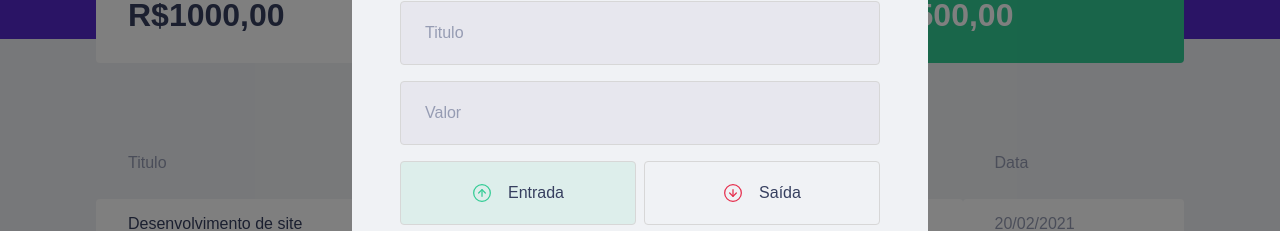
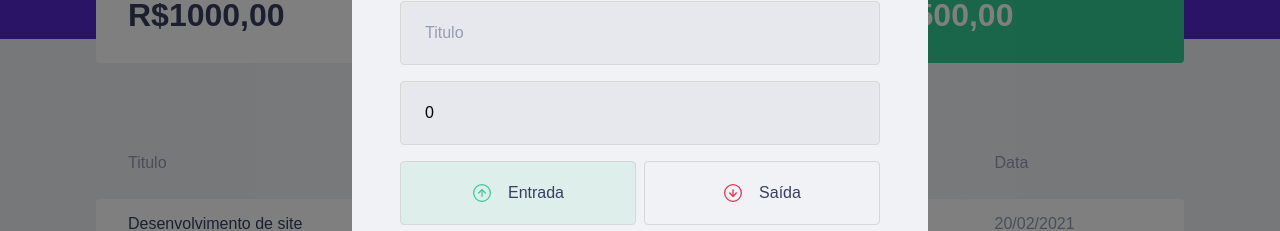
Before and after one commit to RaphaelVasconcelos/ignite-finances-control, a React (Create React App) app: page / in a window 1280 px wide. Both pictures are taken after a click on the button "Nova Transação". Shown: the part 233-464 px from the top of the page. Built offline with nearby package versions, Linux system fonts and the light colour scheme; no server answers; what miragejs would draw is missing.

Commit message:
Adding state to form input and config to save on mirage

```diff
--- a/src/components/NewTransactionModal/index.tsx
+++ b/src/components/NewTransactionModal/index.tsx
@@ -1,8 +1,9 @@
-import { useState } from "react";
+import { FormEvent, useState } from "react";
 import Modal from "react-modal";
 import closeImg from "../../assets/close.svg";
 import incomeImg from "../../assets/income.svg";
 import outcomeImg from "../../assets/outcome.svg";
+import { api } from "../../services/api";
 import {
   Container,
   TransactionTypeContainer,
@@ -20,6 +21,18 @@
 }: NewTransaciontModalProps) {
   const [type, setType] = useState("deposit");
 
+  const [title, setTitle] = useState("");
+  const [value, setValue] = useState(0);
+  const [category, setCategory] = useState("");
+
+
+  function handleCreateNewTransaction(event: FormEvent){
+    event.preventDefault();
+    const data = {title, value, category, type};
+
+    api.post('/transaction', data);
+  }
+
   return (
     <Modal
       isOpen={isOpen}
@@ -34,10 +47,10 @@
       >
         <img src={closeImg} alt="Fechar modal" />
       </button>
-      <Container>
+      <Container onSubmit={handleCreateNewTransaction}>
         <h2>Cadastrar Transação</h2>
-        <input placeholder="Titulo" />
-        <input placeholder="Valor" type="number" />
+        <input placeholder="Titulo" value={title} onChange={event => setTitle(event.target.value)} />
+        <input placeholder="Valor" type="number" value={value} onChange={event => setValue(Number(event.target.value))} />
 
         <TransactionTypeContainer>
           <RadioBox
@@ -64,7 +77,7 @@
           </RadioBox>
         </TransactionTypeContainer>
 
-        <input placeholder="Categoria" />
+        <input placeholder="Categoria" value={category} onChange={event => setCategory(event.target.value)}/>
 
         <button type="submit">Cadastrar</button>
       </Container>
--- a/src/index.tsx
+++ b/src/index.tsx
@@ -1,26 +1,26 @@
 import React from "react";
 import ReactDOM from "react-dom";
 import { App } from "./App";
-import { createServer } from "miragejs";
+import { createServer, Model } from "miragejs";
 
 createServer({
+  models: {
+    transaction: Model,
+  },
+
   routes() {
-    this.namespace = '/api';
+    this.namespace = "/api";
 
-    this.get('/transactions', () => {
-      return [
-        {
-          id: 1,
-          title: 'Transaction 1',
-          amount: 400,
-          type: 'deposit',
-          category: 'Food',
-          createdAt: new Date()
-        }
-      ]
-    })
-  }
-})
+    this.get("/transactions", () => {
+      return this.schema.all("transactions");
+    });
+
+    this.post("/transactions", (schema, request) => {
+      const data = JSON.parse(request.requestBody);
+      return schema.create("transaction", data);
+    });
+  },
+});
 
 ReactDOM.render(
   <React.StrictMode>
```
